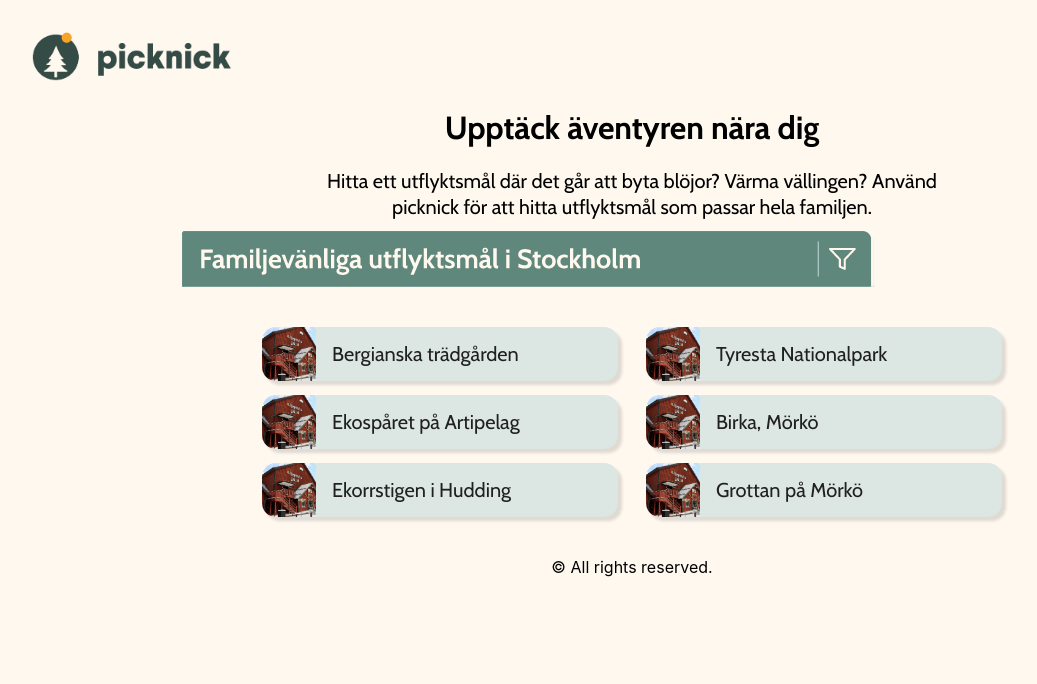
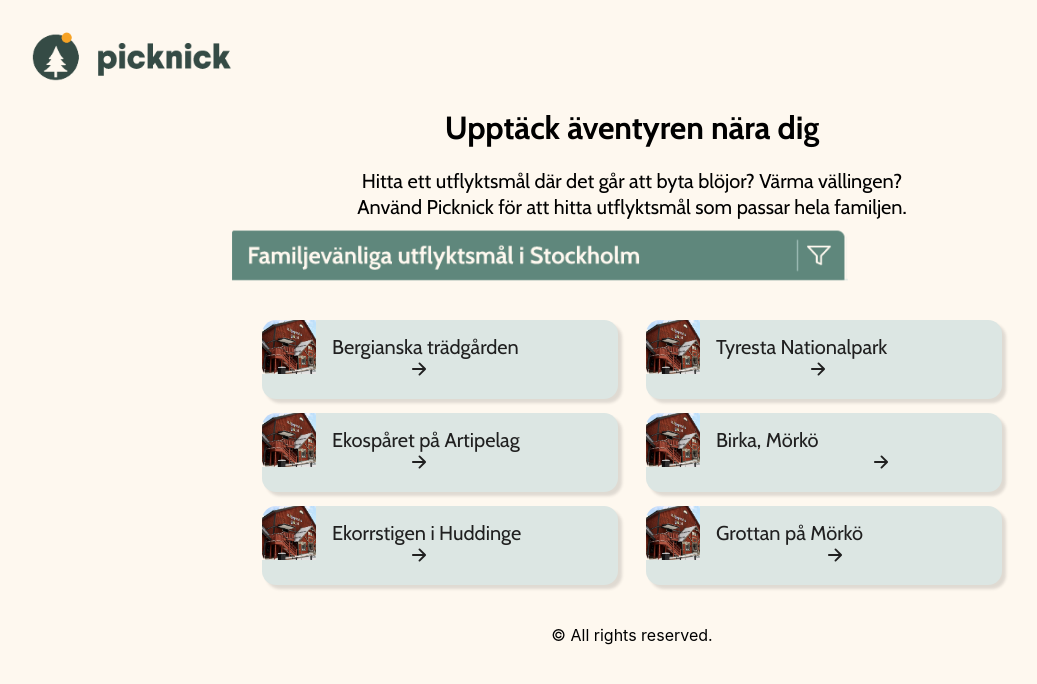
Before and after one commit to Soljojjo/Picknick, a React (Create React App) app: page / in a window 1280 px wide. Shown: the top 684 px of the page, without its empty margins (8-1045 px from the left). Built offline with nearby package versions, Linux system fonts and the light colour scheme; no server answers.

Commit message:
Added arrrow

```diff
--- a/public/css/styles.css
+++ b/public/css/styles.css
@@ -170,6 +170,8 @@ h3 {
     /* Drop shadow */
     box-shadow: 4px 4px 3px rgba(32, 32, 32, 0.14);
     border-radius: 14px;
+
+    /* fix for picture icon in button */
     background: url( ../icons/siggesta_gard_icon.png ) #DCE6E3 no-repeat;
     background-size: 54px 54px;
 }
@@ -182,12 +184,47 @@ h3 {
     top: -8.33%;
     bottom: 0%;
     */
-    padding:0px;
-    background: url( ../icons/siggesta_gard_icon.png );
+    padding-left:65px;
+    text-align: right;
+    text-align-last: right;
+}
+.menu__icon {
+    /* From figma: */
+    /* position: absolute;
+    left: 0%;
+    right: 63.26%;
+    top: -8.33%;
+    bottom: 0%;
+    */
+    padding-left:77px;
+    text-align: right;
+    text-align-last: right;
+    align-items: flex-end;
+}
+.menu__icon1 {
+    padding-left:92px;
+}
+.menu__icon2 {
+    padding-left:155px;
+}
+.menu__icon3 {
+    padding-left:109px;
+
 }
 
 .menu__icon:hover {
-    background: green;
+    border-radius: 5px;
+    /* background: white; */
+}
+.menu__icon1:hover {
+    border-radius: 5px;
+}
+}.menu__icon2:hover {
+    border-radius: 5px;
+}
+}.menu__icon3:hover {
+    border-radius: 5px;
+
 }
 
 .menu__link:hover {
--- a/public/index.html
+++ b/public/index.html
@@ -28,7 +28,7 @@
       work correctly both with client-side routing and a non-root public URL.
       Learn how to configure a non-root public URL by running `npm run build`.
     -->
-    <title>React App</title>
+    <title>Picknick</title>
   </head>
   <body>
     <noscript>You need to enable JavaScript to run this app.</noscript>
@@ -43,5 +43,6 @@
       To begin the development, run `npm start` or `yarn start`.
       To create a production bundle, use `npm run build` or `yarn build`.
     -->
+    <script src="https://unpkg.com/ionicons@5.4.0/dist/ionicons.js"></script>
   </body>
 </html>
--- a/src/project/MainMenu.js
+++ b/src/project/MainMenu.js
@@ -28,13 +28,13 @@ const TvPrograms = () => {
             <div class="header">
 
                 <h1>Upptäck äventyren nära dig</h1>
-                <p class="body_copy">Hitta ett utflyktsmål där det går att byta blöjor? Värma vällingen? Använd <br />
-                picknick för att hitta utflyktsmål som passar hela familjen.
+                <p class="body_copy">Hitta ett utflyktsmål där det går att byta blöjor? Värma vällingen? <br />
+                Använd Picknick för att hitta utflyktsmål som passar hela familjen.
                 </p>
 
             </div>
             <p class="family">
-                <img src="./icons/family_friendly.png" alt="<h2>Familjevänliga utflyktsmål</h2>" />
+                <img src="./icons/family_friendly.png" alt="<h2>Familjevänliga utflyktsmål</h2>" width="800" />
             </p>
 
             <div class="container">
--- a/src/project/Sidebar.js
+++ b/src/project/Sidebar.js
@@ -8,9 +8,9 @@ function Sidebar() {
     }
     return (
         <div class="menu">
-            <a class="menu__link" href="" onClick={handleClick}>Bergianska trädgården</a>
-            <a class="menu__link" href="" onClick={handleClick}>Ekospåret på Artipelag</a>
-            <a class="menu__link" href="" onClick={handleClick}>Ekorrstigen i Hudding</a>
+            <a class="menu__link" href="" onClick={handleClick}>Bergianska trädgården <ion-icon class="menu__icon" name="arrow-forward-outline"></ion-icon></a>
+            <a class="menu__link" href="" onClick={handleClick}>Ekospåret på Artipelag<ion-icon class="menu__icon" name="arrow-forward-outline"></ion-icon></a>
+            <a class="menu__link" href="" onClick={handleClick}>Ekorrstigen i Huddinge<ion-icon class="menu__icon" name="arrow-forward-outline"></ion-icon></a>
         </div>
     )
 }
--- a/src/project/Sidebar2.js
+++ b/src/project/Sidebar2.js
@@ -2,17 +2,26 @@ import React from 'react'
 
 function Sidebar2() {
     function handleClick(e) {
-      e.preventDefault();
-      console.log('The link was clicked. ');
+        e.preventDefault();
+        console.log('The link was clicked. ');
     }
 
     return (
-        <div class="menu">
-            <a class="menu__link" href="" onClick={handleClick}>Tyresta Nationalpark</a>
-            <a class="menu__link" href="" onClick={handleClick}>Birka, Mörkö</a>
-            <a class="menu__link" href="" onClick={handleClick}>Grottan på Mörkö</a>
+        <div>
+            <a class="menu__link" href="" onClick={handleClick}>Tyresta Nationalpark<ion-icon class="menu__icon1" name="arrow-forward-outline"></ion-icon></a>
+            <a class="menu__link" href="" onClick={handleClick}>Birka, Mörkö <ion-icon class="menu__icon2"name="arrow-forward-outline"></ion-icon></a>
+            <a class="menu__link" href="" onClick={handleClick}>Grottan på Mörkö <ion-icon class="menu__icon3"name="arrow-forward-outline"></ion-icon></a>
         </div>
     )
 }
 
 export default Sidebar2;
+
+/*     return (
+        <div>
+            <a class="menu__link" href="" onClick={handleClick}>Tyresta Nationalpark<ion-icon name="arrow-forward-outline"></ion-icon></a>
+            <a class="menu__link" href="" onClick={handleClick}>Birka, Mörkö <ion-icon name="arrow-forward-outline"></ion-icon></a>
+            <a class="menu__link" href="" onClick={handleClick}>Grottan på Mörkö <ion-icon name="arrow-forward-outline"></ion-icon></a>
+        </div>
+    )
+    */
```
